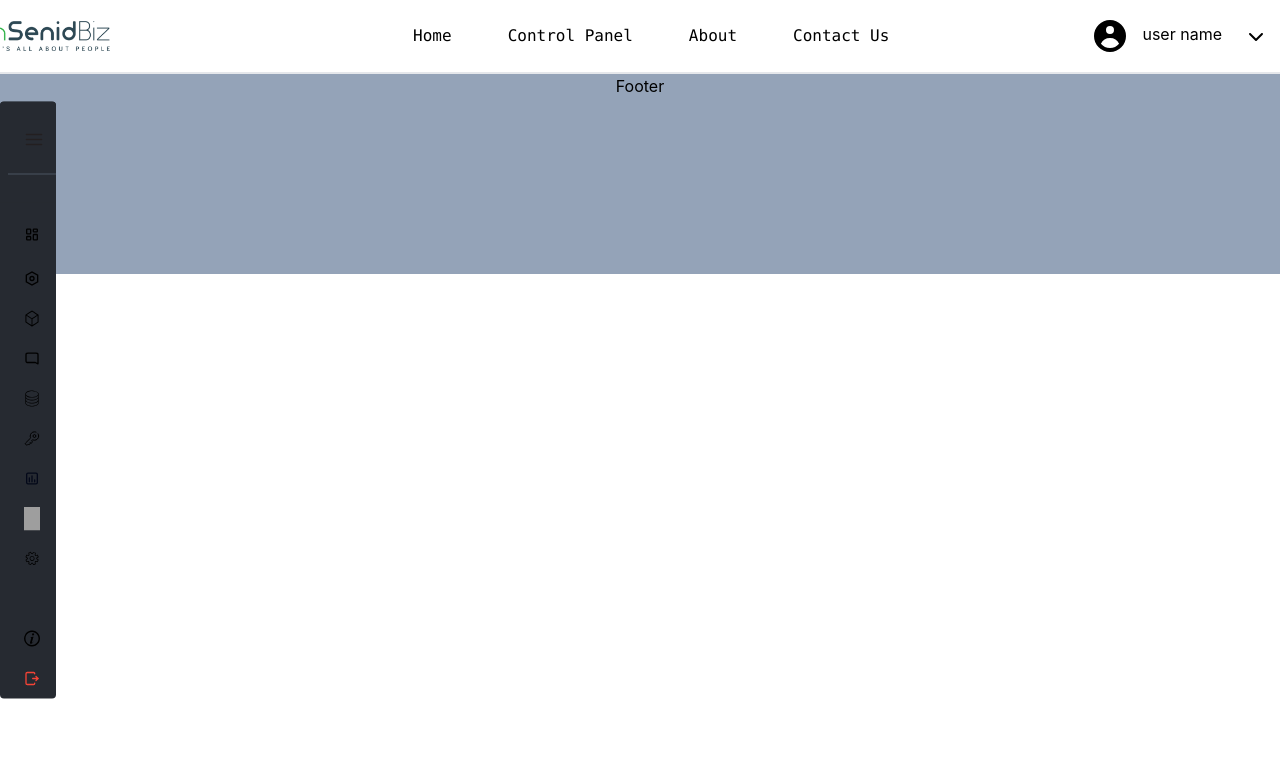
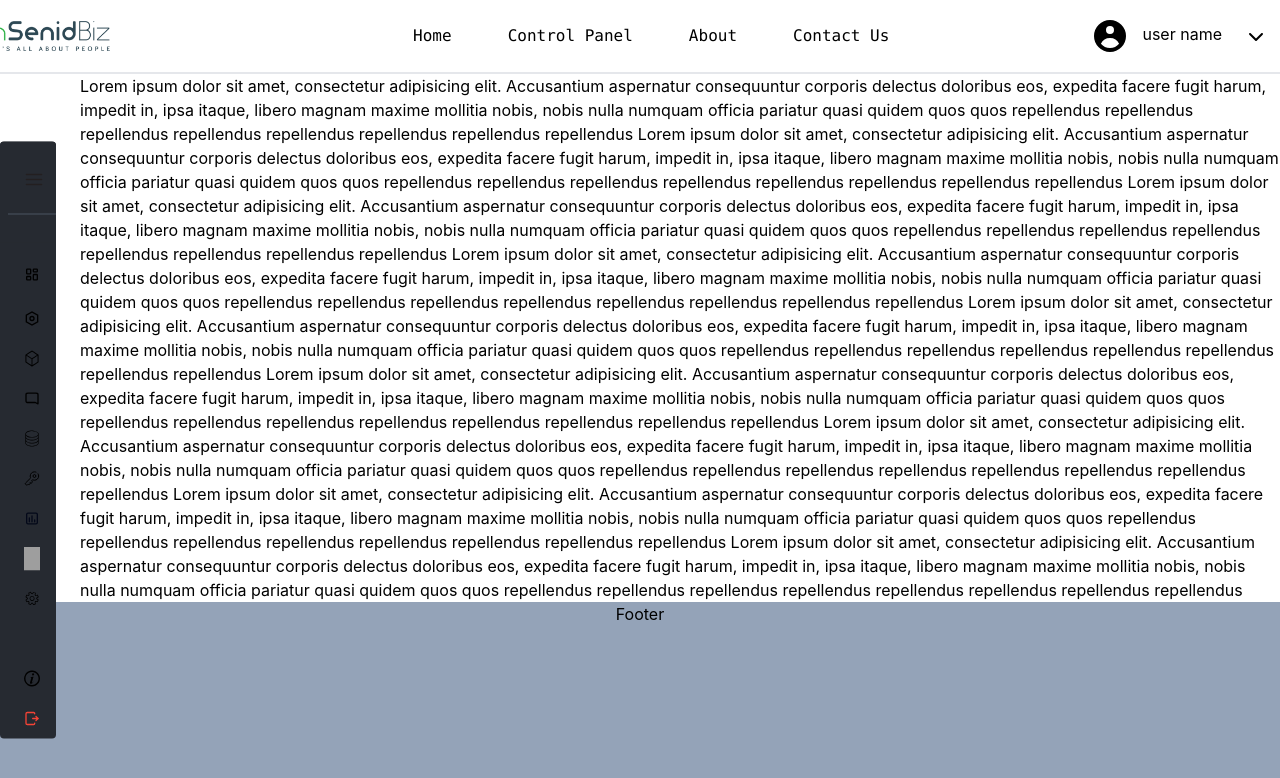
Before and after one commit to sunera321/license_management_system, a React (Create React App) app: page / in a window 1280 px wide. Shown: the top 778 px of the page. Built offline with nearby package versions, Linux system fonts and the light colour scheme; grey boxes are pictures that could not be loaded.

Commit message:
sidebar overlapping fixed

```diff
--- a/src/layouts/MainLayout.jsx
+++ b/src/layouts/MainLayout.jsx
@@ -10,6 +10,7 @@ const MainLayout = () => {
     <div>
       <Header />
       <Slidebar/>
+      <Outlet/>
       <Footer />
     </div>
   );
--- a/src/layouts/Slidebar.jsx
+++ b/src/layouts/Slidebar.jsx
@@ -4,7 +4,7 @@ import React from 'react';
 const Slidebar = () => {
   return (
     <div className="relative justify-center h-auto">
-    <div className=" w-14 bg-custom-gray fixed group hover:w-64 transition-all duration-300 ease-in-out overflow-hidden  top-1/2 transform -translate-y-1/2  rounded">
+    <div className=" w-14 bg-custom-gray fixed group hover:w-64 transition-all duration-300 ease-in-out overflow-hidden  top-[55%] transform -translate-y-1/2  rounded">
       <div className="bg-custom-gray w-64 space-y-6 py-7 px-2 absolute inset-y-0 left-0
       transform -translate-x-full md:relative md:translate-x-0 transition duration-200 ease-in-out">
       {/* Sidebarlogo */}
@@ -15,7 +15,7 @@ const Slidebar = () => {
       </div>
 
       <nav className="flex flex-col mt-2">
-        <div className="flex items-center hover:bg-slate-700 transition-colors py-2 px-6 ">
+        <div className="flex items-center hover:bg-slate-700 transition-colors py-2 px-6">
           <div className="icon"> <img src="/sidebarpic/dashboard.svg" alt="Dashboard Icon" className="h-8 w-8 mr-4" />
           </div>
           <span className="ml-2 hover:text-purple-600 flex-1 truncate group-hover:block "><a href="/components/page/Dashboard/Dashboard.jsx" >Dashboard </a>
--- a/src/page/Home.jsx
+++ b/src/page/Home.jsx
@@ -2,8 +2,54 @@ import React from 'react'
 
 const Home = () => {
   return (
-    <div>Home
-
+    <div>
+     <p className='ml-10  pl-10'>
+      Lorem ipsum dolor sit amet, consectetur adipisicing elit. Accusantium aspernatur
+      consequuntur corporis delectus doloribus eos, expedita facere fugit harum,
+      impedit in, ipsa itaque, libero magnam maxime mollitia nobis, nobis nulla
+      numquam officia pariatur quasi quidem quos quos repellendus repellendus
+      repellendus repellendus repellendus repellendus repellendus repellendus
+      Lorem ipsum dolor sit amet, consectetur adipisicing elit. Accusantium aspernatur
+      consequuntur corporis delectus doloribus eos, expedita facere fugit harum,
+      impedit in, ipsa itaque, libero magnam maxime mollitia nobis, nobis nulla
+      numquam officia pariatur quasi quidem quos quos repellendus repellendus
+      repellendus repellendus repellendus repellendus repellendus repellendus
+      Lorem ipsum dolor sit amet, consectetur adipisicing elit. Accusantium aspernatur
+      consequuntur corporis delectus doloribus eos, expedita facere fugit harum,
+      impedit in, ipsa itaque, libero magnam maxime mollitia nobis, nobis nulla
+      numquam officia pariatur quasi quidem quos quos repellendus repellendus
+      repellendus repellendus repellendus repellendus repellendus repellendus
+      Lorem ipsum dolor sit amet, consectetur adipisicing elit. Accusantium aspernatur
+      consequuntur corporis delectus doloribus eos, expedita facere fugit harum,
+      impedit in, ipsa itaque, libero magnam maxime mollitia nobis, nobis nulla
+      numquam officia pariatur quasi quidem quos quos repellendus repellendus
+      repellendus repellendus repellendus repellendus repellendus repellendus
+      Lorem ipsum dolor sit amet, consectetur adipisicing elit. Accusantium aspernatur
+      consequuntur corporis delectus doloribus eos, expedita facere fugit harum,
+      impedit in, ipsa itaque, libero magnam maxime mollitia nobis, nobis nulla
+      numquam officia pariatur quasi quidem quos quos repellendus repellendus
+      repellendus repellendus repellendus repellendus repellendus repellendus
+      Lorem ipsum dolor sit amet, consectetur adipisicing elit. Accusantium aspernatur
+      consequuntur corporis delectus doloribus eos, expedita facere fugit harum,
+      impedit in, ipsa itaque, libero magnam maxime mollitia nobis, nobis nulla
+      numquam officia pariatur quasi quidem quos quos repellendus repellendus
+      repellendus repellendus repellendus repellendus repellendus repellendus
+      Lorem ipsum dolor sit amet, consectetur adipisicing elit. Accusantium aspernatur
+      consequuntur corporis delectus doloribus eos, expedita facere fugit harum,
+      impedit in, ipsa itaque, libero magnam maxime mollitia nobis, nobis nulla
+      numquam officia pariatur quasi quidem quos quos repellendus repellendus
+      repellendus repellendus repellendus repellendus repellendus repellendus
+      Lorem ipsum dolor sit amet, consectetur adipisicing elit. Accusantium aspernatur
+      consequuntur corporis delectus doloribus eos, expedita facere fugit harum,
+      impedit in, ipsa itaque, libero magnam maxime mollitia nobis, nobis nulla
+      numquam officia pariatur quasi quidem quos quos repellendus repellendus
+      repellendus repellendus repellendus repellendus repellendus repellendus
+      Lorem ipsum dolor sit amet, consectetur adipisicing elit. Accusantium aspernatur
+      consequuntur corporis delectus doloribus eos, expedita facere fugit harum,
+      impedit in, ipsa itaque, libero magnam maxime mollitia nobis, nobis nulla
+      numquam officia pariatur quasi quidem quos quos repellendus repellendus
+      repellendus repellendus repellendus repellendus repellendus repellendus
+     </p>
     </div>
   )
 }
```
